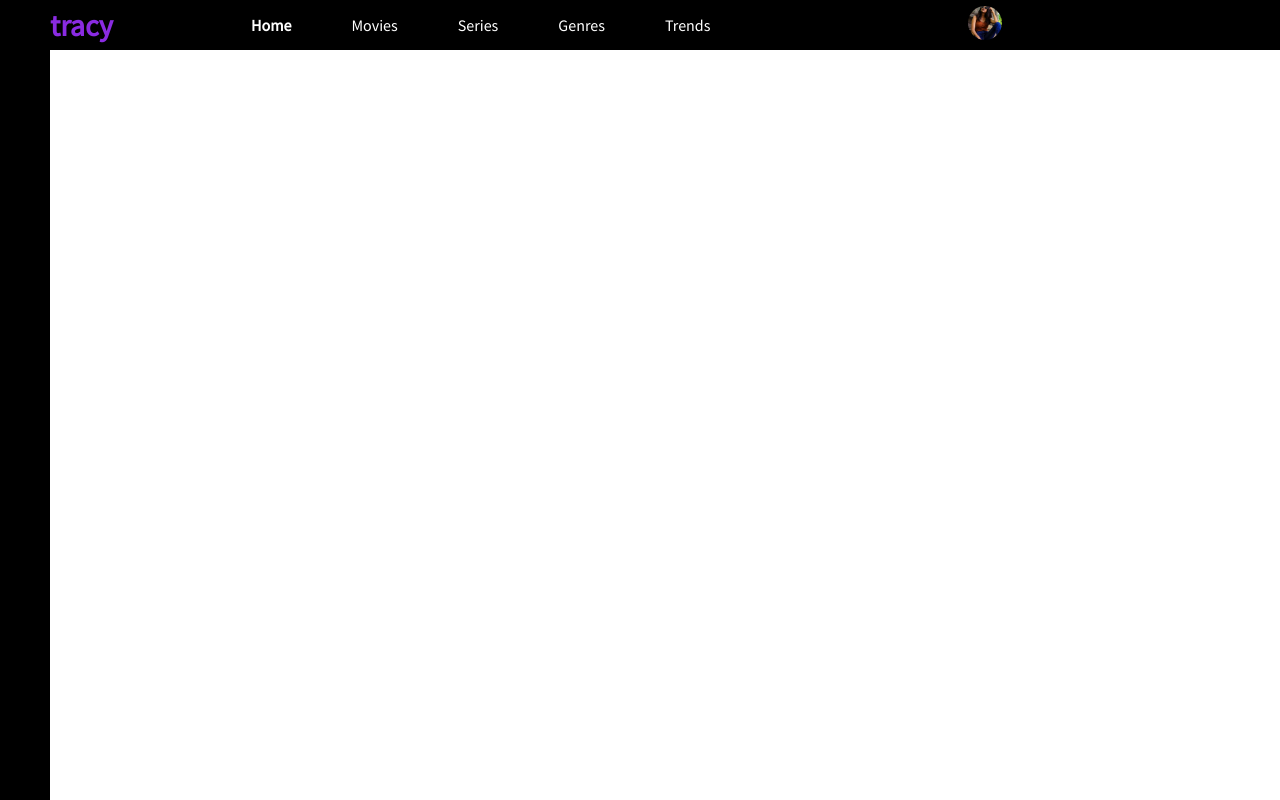
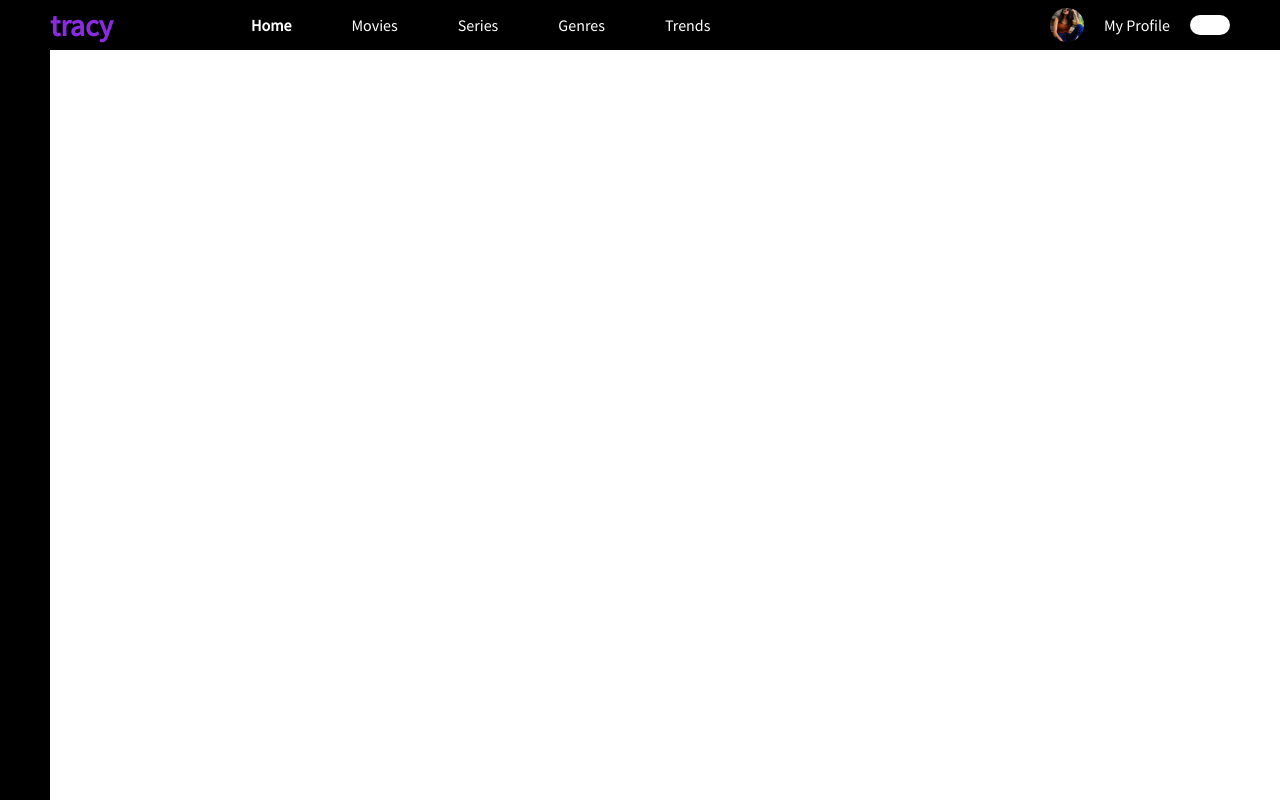
Before and after one commit to Thuotracy/movie-website, a plain HTML site: page index.html in a window 1280 px wide. Drawn offline with Linux system fonts and the light colour scheme.

Commit message:
styled the navbar

```diff
--- a/index.html
+++ b/index.html
@@ -6,9 +6,8 @@
     <meta name="viewport" content="width=device-width, initial-scale=1.0">
     <title>MOVIE WEBSITE DESIGN</title>
 
-    <link rel="preconnect" href="https://fonts.googleapis.com">
-<link rel="preconnect" href="https://fonts.gstatic.com" crossorigin>
 <link href="https://fonts.googleapis.com/css2?family=Inconsolata:wght@200;300;400;500&family=Source+Sans+Pro:wght@200;300;400&display=swap" rel="stylesheet">
+<!-- <link href="https://cdnjs.cloudflare.com/ajax/libs/font-awesome/4.7.0/css/font-awesome.css"> -->
 <link rel="stylesheet" href="style.css">
 </head>
 <body>
@@ -28,6 +27,10 @@
             </div>
             <div class="profile-container">
                 <img class="profile-picture" src="images/profile.jpeg" alt="">
+                <div class="profile-text-container">
+                    <span class="profile-text">My Profile</span>
+                </div>
+                <div class="toggle"></div>
             </div>
         </div>
     </div>
--- a/style.css
+++ b/style.css
@@ -49,6 +49,9 @@ body{
 
 .profile-container{
     flex: 2;
+    display: flex;
+    align-items: center;
+    justify-content: flex-end;
 }
 
 .profile-picture{
@@ -58,6 +61,17 @@ body{
     object-fit: cover;
 }
 
+.toggle{
+    width: 40px;
+    height: 20px;
+    background-color: white;
+    border-radius: 30px;
+}
+
+.profile-text-container{
+    margin: 0 20px;
+}
+
 .sidebar{
     width: 50px;
     height: 100%;
```
